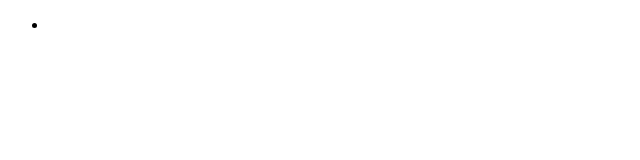
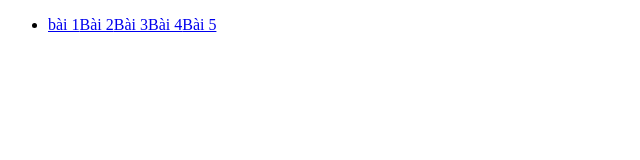
Before and after one commit to ShanChen6/F8_Offline_FSK9_Now_Or_Never, a plain HTML site: page Day_16/index.html in a window 1280 px wide. Shown: the whole page, without its empty margins (0-640 px from the left). Drawn offline with Linux system fonts and the light colour scheme.

Commit message:
update: add link git

```diff
--- a/Day_16/index.html
+++ b/Day_16/index.html
@@ -10,19 +10,20 @@
       <li>
         <a
           href="https://shanchen6.github.io/F8_Offline_FSK9_Now_Or_Never/Day_16/html/lession_01"
-        ></a
+          >bài 1</a
         ><a
           href="https://shanchen6.github.io/F8_Offline_FSK9_Now_Or_Never/Day_16/html/lession_02"
-        ></a
+          >Bài 2</a
         ><a
           href="https://shanchen6.github.io/F8_Offline_FSK9_Now_Or_Never/Day_16/html/lession_03"
-        ></a
+          >Bài 3</a
         ><a
           href="https://shanchen6.github.io/F8_Offline_FSK9_Now_Or_Never/Day_16/html/lession_04"
-        ></a
+          >Bài 4</a
         ><a
           href="https://shanchen6.github.io/F8_Offline_FSK9_Now_Or_Never/Day_16/html/lession_05"
-        ></a>
+          >Bài 5</a
+        >
       </li>
     </ul>
   </body>
```
